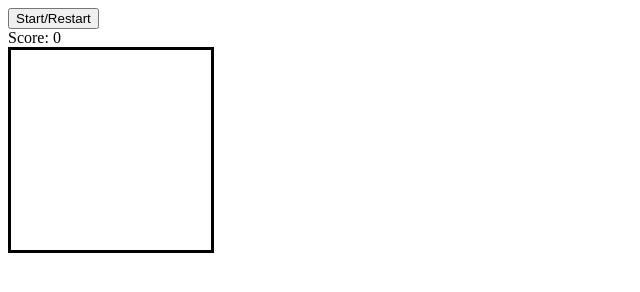
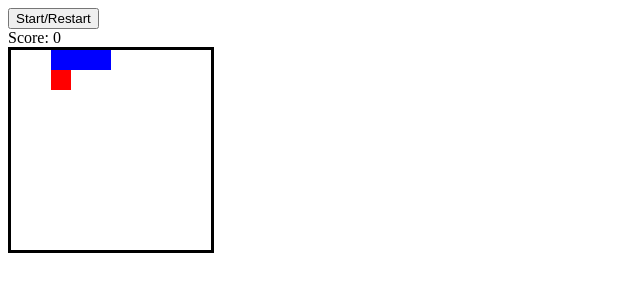
Before and after one commit to GenericDroid/snake-game, a plain HTML site: page index.html in a window 1280 px wide. Both pictures are taken after a click on the button "Start/Restart". Shown: the whole page, without its empty margins (0-640 px from the left). Drawn offline with Linux system fonts and the light colour scheme.

Commit message:
Made changes to the styles.css

```diff
--- a/style.css
+++ b/style.css
@@ -10,3 +10,12 @@
     width: 20px;
     height: 20px;
 }
+
+.snake {
+    background-color: blue;
+}
+
+
+.apple{
+    background-color: red;
+}
```
